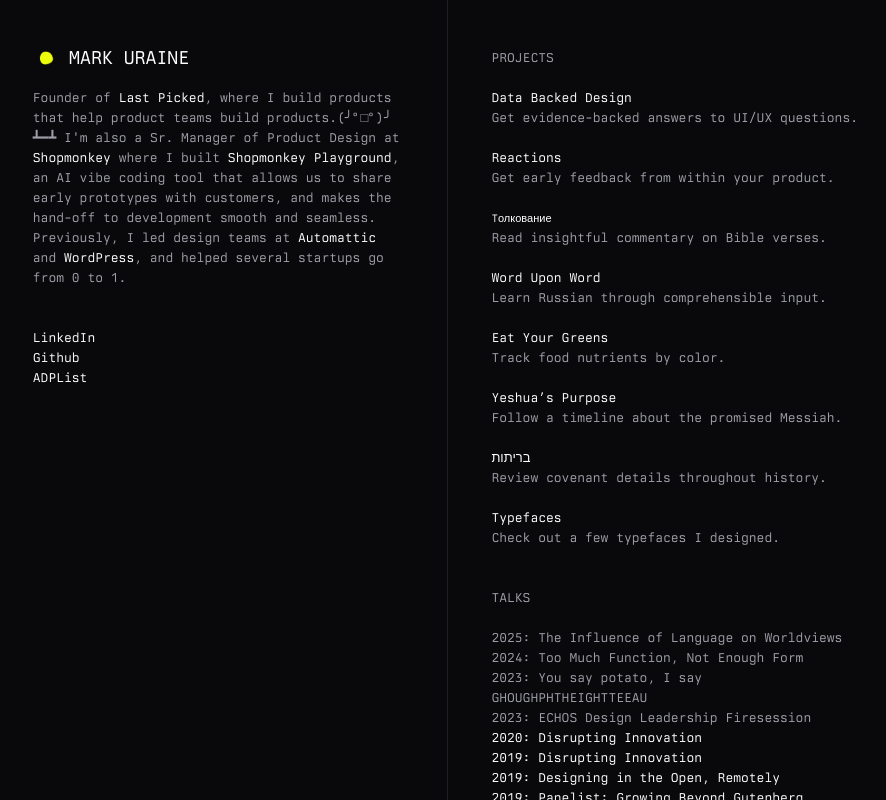
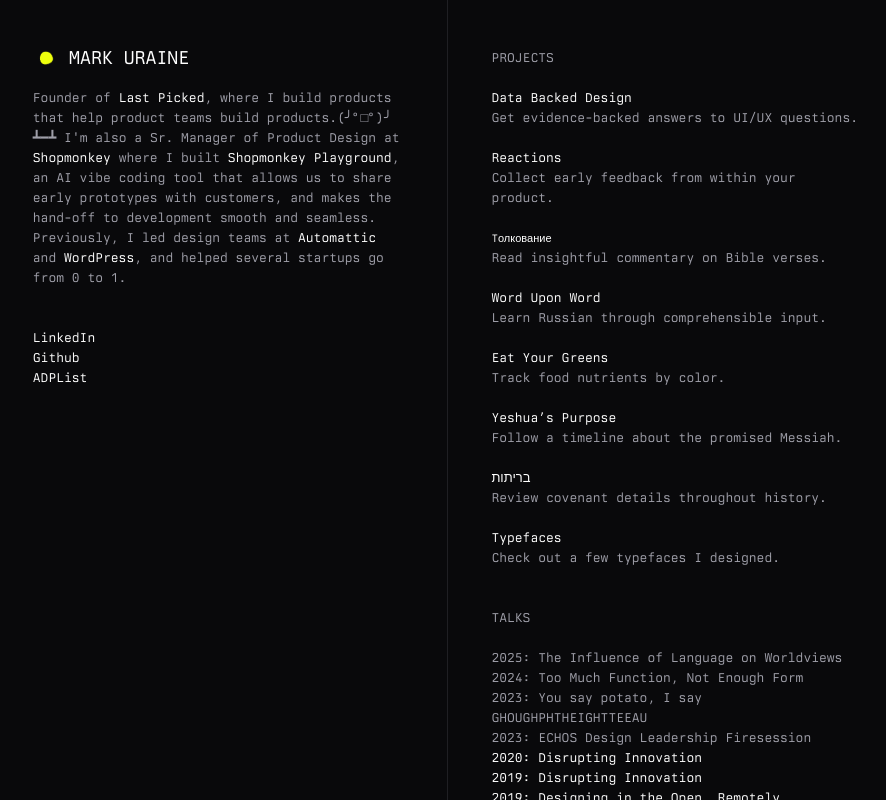
Before and after one commit to mapk/portfolio, a Next.js app: page / in a window 1280 px wide. Shown: the whole page, without its empty margins (11-897 px from the left). Built offline with nearby package versions, Linux system fonts and the light colour scheme.

Commit message:
updated from get to collect for reactions description

```diff
--- a/src/components/PortfolioGrid.tsx
+++ b/src/components/PortfolioGrid.tsx
@@ -21,9 +21,9 @@ const PROJECTS: Project[] = [
   {
     id: "reactions",
     title: "Reactions",
-    listDescription: "Get early feedback from within your product.",
+    listDescription: "Collect early feedback from within your product.",
     previewDescription:
-      "Getting early product feedback from real users is difficult. Planning time with customers that already have busy schedules often leads to no-shows, rescheduling, and time lost. Reactions helps get early feature designs in front of users from within your product.",
+      "Collecting early product feedback from real users is difficult. Planning time with customers that already have busy schedules often leads to no-shows, rescheduling, and time lost. Reactions helps get early feature designs in front of users from within your product.",
     url: "https://getreactions.app/",
     screenshot: "/screenshots/reactions-studio-blk.mp4",
     shadow: true,
```
